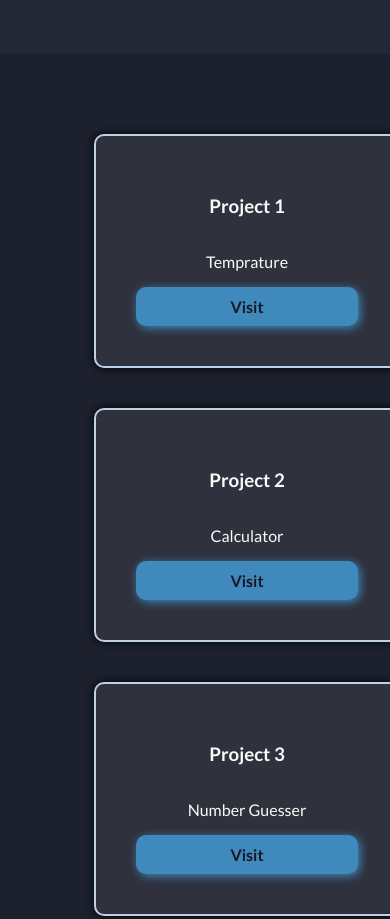
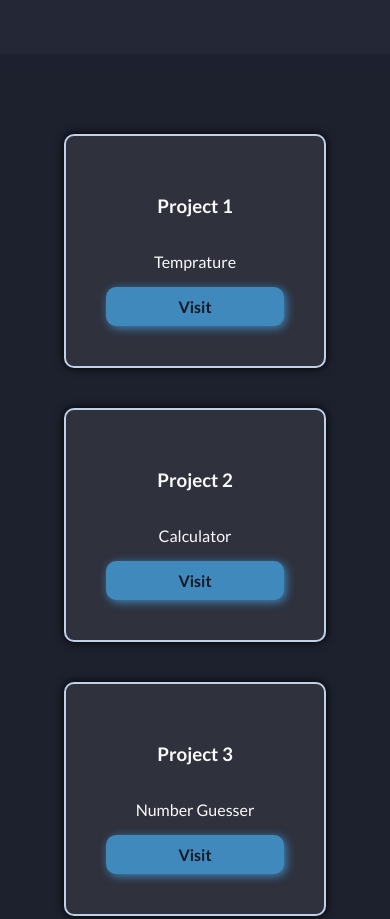
Before and after one commit to OPxDivyanshu/portfolio, a plain HTML site: page index.html in a window 390 px wide. Shown: the part 1660-2579 px from the top of the page. Drawn offline with Linux system fonts and the light colour scheme; a script that the page names is missing.

Commit message:
Add files via upload

```diff
--- a/styles.css
+++ b/styles.css
@@ -4,6 +4,7 @@ body {
   font-family: "Lato", sans-serif;
   scroll-behavior: smooth;
   margin: 0;
+  padding: 0;
   background-image: linear-gradient(#161925, #282c3d);
 }
 
@@ -653,11 +654,16 @@ min-height: 100vh;
 @media (max-width: 1002px) {
 
   #slider{
-    grid-auto-flow: row;
+    display: flex;
+    flex-direction: column;
+    margin: 0;
+    padding: 0;
+    justify-content: center;
+    align-items: center;
   }
 
   .project-card{
-    width: 100%;
+    width: 80%;
 
   }
 
```
